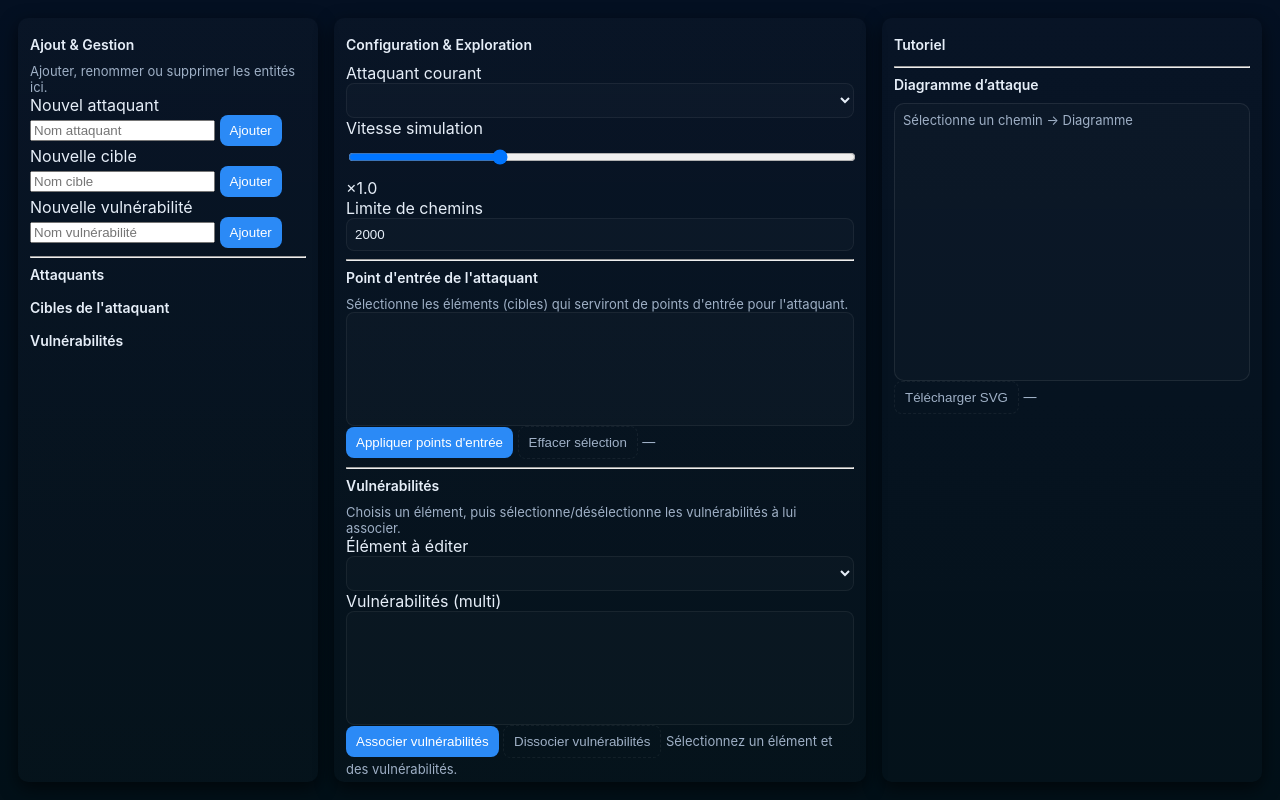
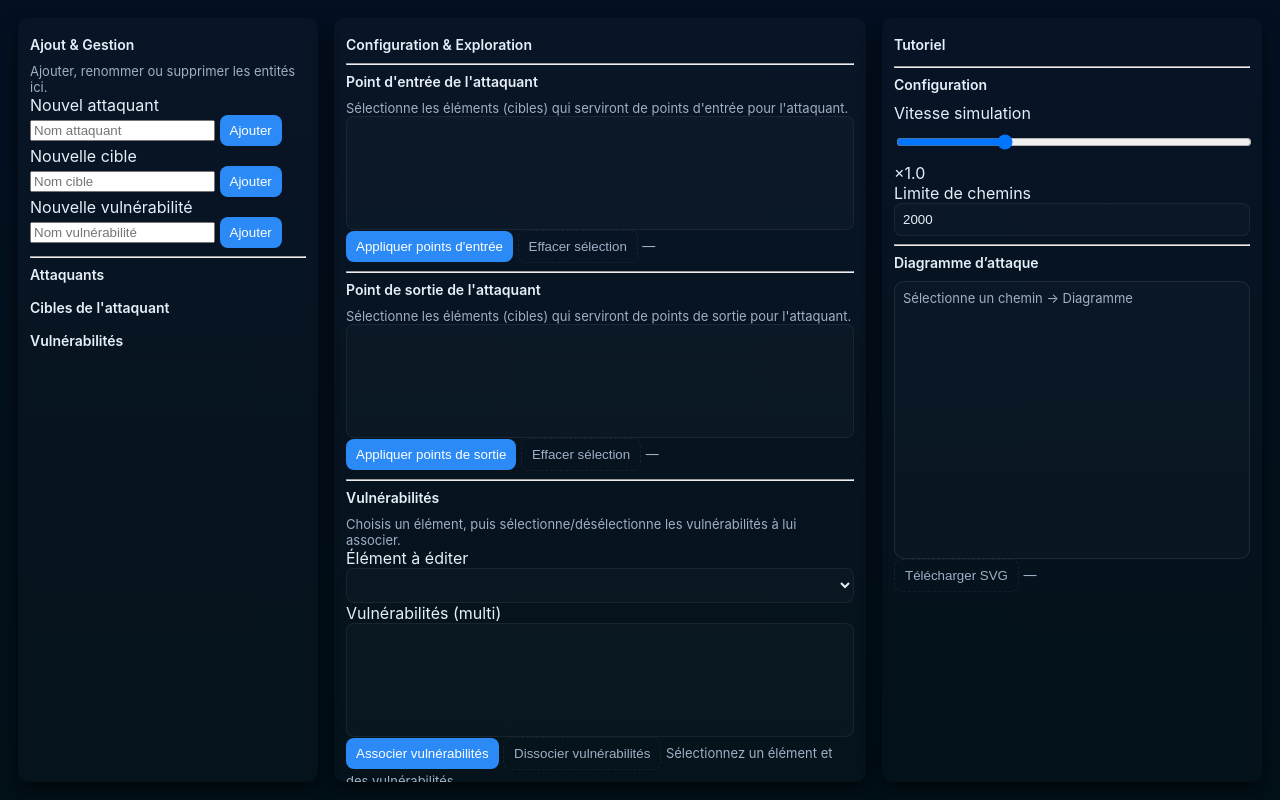
Before and after one commit to guillaumefe/menvuln, a plain HTML site: page index.html in a window 1280 px wide. Drawn offline with Linux system fonts and the light colour scheme.

Commit message:
Update index.html

```diff
--- a/index.html
+++ b/index.html
@@ -57,21 +57,8 @@
   <div class="panel" id="panelAssociations">
     <h3>Configuration & Exploration</h3>
 
-    <div class="row">
-      <div class="col">
-        <label>Attaquant courant</label>
-        <select id="selAttacker"></select>
-      </div>
-      <div class="col speed-col">
-        <label for="simSpeed">Vitesse simulation</label>
-        <input id="simSpeed" type="range" min="0.2" max="3" step="0.1" value="1">
-        <span id="simSpeedValue">×1.0</span>
-      </div>
-    </div>
-
     <div class="row ceiling-row">
-      <label for="maxPaths">Limite de chemins</label>
-      <input type="number" id="maxPaths" min="100" value="2000">
+      <!-- (Vitesse simulation et Limite de chemins ont été déplacés vers le panneau de droite comme demandé) -->
     </div>
 
     <hr>
@@ -87,6 +74,21 @@
       <button id="btnSetEntries">Appliquer points d'entrée</button>
       <button id="btnClearEntries" class="ghost">Effacer sélection</button>
       <span id="entriesStatus" class="small">—</span>
+    </div>
+
+    <hr>
+
+    <!-- NEW: Exit points selection (just under entry points, as requested) -->
+    <h3>Point de sortie de l'attaquant</h3>
+    <div class="small">Sélectionne les éléments (cibles) qui serviront de points de sortie pour l'attaquant.</div>
+    <div class="row">
+      <!-- ce select doit être rempli côté JS avec la liste des cibles -->
+      <select id="selExitsAll" multiple size="6"></select>
+    </div>
+    <div class="row">
+      <button id="btnSetExits">Appliquer points de sortie</button>
+      <button id="btnClearExits" class="ghost">Effacer sélection</button>
+      <span id="exitsStatus" class="small">—</span>
     </div>
 
     <hr>
@@ -166,10 +168,27 @@
     <div id="results" class="path-list"></div>
   </div>
 
-  <!-- RIGHT PANEL — Tutorial + Diagram -->
+  <!-- RIGHT PANEL — Tutorial + Configuration + Diagram -->
   <div class="panel" id="panelDetailsRight">
     <h3>Tutoriel</h3>
     <ol id="tutorial" class="small"></ol>
+
+    <hr>
+
+    <!-- MOVED: Configuration (Vitesse simulation & Limite de chemins) -->
+    <h3>Configuration</h3>
+    <div class="row">
+      <div class="col speed-col">
+        <label for="simSpeed">Vitesse simulation</label>
+        <input id="simSpeed" type="range" min="0.2" max="3" step="0.1" value="1">
+        <span id="simSpeedValue">×1.0</span>
+      </div>
+    </div>
+
+    <div class="row ceiling-row">
+      <label for="maxPaths">Limite de chemins</label>
+      <input type="number" id="maxPaths" min="100" value="2000">
+    </div>
 
     <hr>
 
```
